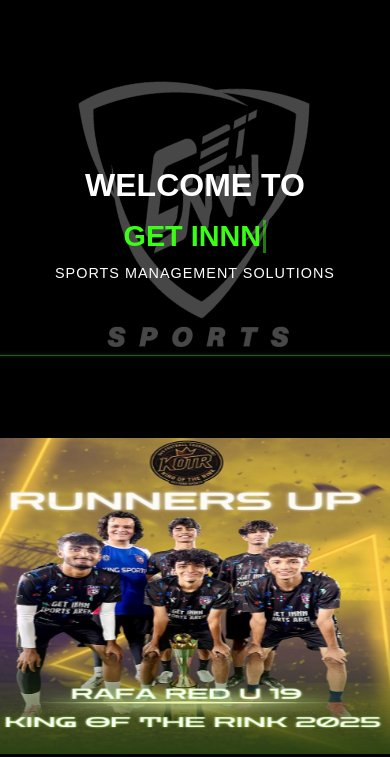
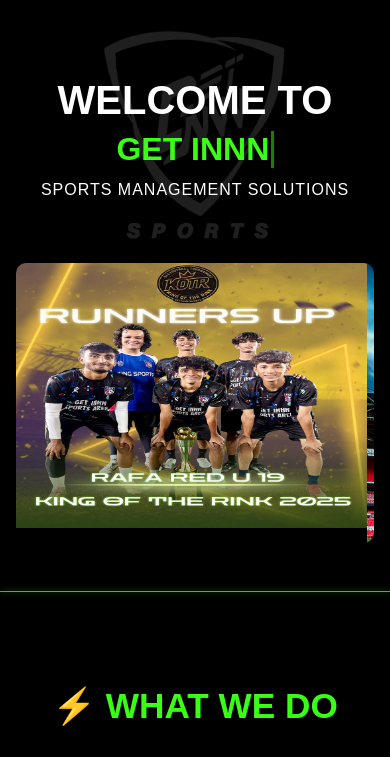
Before and after one commit to shubhamsingh024/getinnnsports, a plain HTML site: page index.html in a window 390 px wide. Shown: the part 69-826 px from the top of the page. Drawn offline with Linux system fonts and the light colour scheme.

Commit message:
index.html

```diff
--- a/index.html
+++ b/index.html
@@ -22,43 +22,32 @@
   position: relative;
   z-index: 20;
 }
-
 .navbar .logo {
   display: flex;
   align-items: center;
   font-size: 1.5rem;
   font-weight: bold;
 }
-
 .navbar .logo img {
   width: 40px;
   margin-right: 10px;
 }
-
 .navbar .menu {
   display: flex;
   gap: 1.5rem;
 }
-
 .navbar .menu a {
   color: #fff;
   text-decoration: none;
   font-weight: bold;
 }
-
-    .navbar .menu a:hover {
-      color: #39ff14;
-    }
-
-    /* Hamburger */
+.navbar .menu a:hover { color: #39ff14; }
 .hamburger {
   display: none;
   font-size: 2rem;
   cursor: pointer;
   color: #39ff14;
 }
-
-    /* Mobile Menu */
 .mobile-menu {
   position: fixed;
   top: 0;
@@ -72,11 +61,7 @@
   transition: right 0.3s ease-in-out;
   z-index: 30;
 }
-
-    .mobile-menu.active {
-      right: 0;
-    }
-
+.mobile-menu.active { right: 0; }
 .mobile-menu a {
   margin: 1rem 0;
   color: #fff;
@@ -84,11 +69,7 @@
   font-weight: bold;
   text-decoration: none;
 }
-
-    .mobile-menu a:hover {
-      color: #39ff14;
-    }
-
+.mobile-menu a:hover { color: #39ff14; }
 .close-btn {
   position: absolute;
   top: 1.5rem;
@@ -108,8 +89,6 @@
   position: relative;
   overflow: hidden;
 }
-
-    /* Background logo (desktop) */
 .hero::before {
   content: "";
   position: absolute;
@@ -123,7 +102,6 @@
   transform: translate(-50%, -50%);
   z-index: 1;
 }
-
 .hero-left {
   flex: 1;
   display: flex;
@@ -133,13 +111,11 @@
   position: relative;
   z-index: 2;
 }
-
 .hero-left h1 {
   font-size: 3rem;
   font-weight: bold;
   margin-bottom: 1rem;
 }
-
 .typing {
   display: inline-block;
   border-right: 3px solid #39ff14;
@@ -151,18 +127,15 @@
   font-size: 2.5rem;
   text-transform: uppercase;
 }
-
 @keyframes typing {
   0% { width: 0 }
   50% { width: 100% }
   100% { width: 0 }
 }
-
 @keyframes blink {
-      0%, 100% { border-color: transparent }
+  0%,100% { border-color: transparent }
   50% { border-color: #39ff14 }
 }
-
 .quote {
   font-size: 1rem;
   color: #fff;
@@ -171,8 +144,6 @@
   letter-spacing: 1px;
   text-transform: uppercase;
 }
-
-    /* Hero Right - Slider */
 .hero-right {
   flex: 1;
   display: flex;
@@ -181,21 +152,18 @@
   position: relative;
   z-index: 2;
 }
-
 .slider {
   width: 100%;
   max-width: 500px;
-      aspect-ratio: 4 / 3;
+  aspect-ratio: 4/3;
   position: relative;
   overflow: hidden;
   border-radius: 10px;
 }
-
 .slides {
   display: flex;
   transition: transform 1s ease-in-out;
 }
-
 .slides img {
   width: 100%;
   height: 100%;
@@ -211,13 +179,12 @@
   box-shadow: 0 0 6px rgba(57, 255, 20, 0.6);
 }
 
-    /* What We Do Section */
+/* What We Do */
 .what-we-do {
   padding: 3rem 2rem;
   text-align: center;
   background: #000;
 }
-
 .what-we-do h2 {
   font-size: 2.2rem;
   font-weight: bold;
@@ -225,7 +192,6 @@
   margin-bottom: 2rem;
   text-transform: uppercase;
 }
-
 .carousel-container {
   position: relative;
   width: 100%;
@@ -233,12 +199,10 @@
   margin: auto;
   overflow: hidden;
 }
-
 .carousel {
   display: flex;
   transition: transform 0.6s ease-in-out;
 }
-
 .card {
   width: 100%;
   flex-shrink: 0;
@@ -249,7 +213,6 @@
   padding: 1rem;
   box-sizing: border-box;
 }
-
 .card img {
   width: 100%;
   height: 200px;
@@ -257,18 +220,9 @@
   border-radius: 10px;
   margin-bottom: 1rem;
 }
-
-    .card h3 {
-      color: #39ff14;
-      margin-bottom: 0.5rem;
-    }
-
-    .card p {
-      color: #ccc;
-      font-size: 0.9rem;
-    }
-
-    .prev, .next {
+.card h3 { color: #39ff14; margin-bottom: 0.5rem; }
+.card p { color: #ccc; font-size: 0.9rem; }
+.prev,.next {
   position: absolute;
   top: 50%;
   transform: translateY(-50%);
@@ -281,16 +235,10 @@
   border-radius: 50%;
   z-index: 10;
 }
-
 .prev { left: 10px; }
 .next { right: 10px; }
+.prev:hover,.next:hover { background: #39ff14; color: #000; }
 
-    .prev:hover, .next:hover {
-      background: #39ff14;
-      color: #000;
-    }
-
-    /* Footer */
 footer {
   text-align: center;
   padding: 1rem;
@@ -299,98 +247,66 @@
   border-top: 1px solid #39ff14;
 }
 
-    /* ✅ Responsive - Mobile Only Adjustments */
+/* Mobile */
 @media (max-width: 768px) {
+  /* Hide desktop background logo on mobile */
+  .hero::before { display: none; }
+
   .navbar .menu { display: none; }
   .hamburger { display: block; }
 
+  /* Hero - column layout */
   .hero {
     flex-direction: column;
     text-align: center;
-        padding: 3rem 1rem;
-        position: relative;
+    padding: 2rem 1rem;
+    min-height: auto;
   }
-
   .hero-left {
     align-items: center;
-        padding: 1rem;
-      }
-
-      .hero-left h1 {
-        font-size: 2rem;
-        text-align: center;
-      }
-
-      .typing {
-        font-size: 1.8rem;
-        margin: 0 auto;
-      }
-
-      .quote {
-        font-size: 0.9rem;
-        text-align: center;
-      }
-
-      /* Background logo - larger, slightly higher opacity */
-      .hero::before {
-        content: "";
-        position: absolute;
-        top: 35px;
-        left: 50%;
-        width: 320px;
-        height: 320px;
-        opacity: 0.28;
-        background: url('getinnn-logo.png') no-repeat center;
-        background-size: contain;
-        transform: translateX(-50%);
-        z-index: 1;
-      }
-
-      .hero-left, .hero-right {
     position: relative;
     z-index: 2;
   }
 
-      /* Green line above auto slider - matches What We Do line */
-      .hero-right::before {
+  /* Mobile background logo only */
+  .hero-left::before {
     content: "";
     position: absolute;
-        top: -20px;
-        left: 0;
+    top: 50%;
+    left: 50%;
+    width: 250px;
+    height: 250px;
+    background: url('getinnn-logo.png') no-repeat center;
+    background-size: contain;
+    opacity: 0.12;
+    transform: translate(-50%, -50%);
+    z-index: -1; /* behind text */
+  }
+
+  .hero-left h1 { font-size: 2.5rem; margin-bottom: 0.5rem; }
+  .typing { font-size: 2rem; }
+  .quote { font-size: 1rem; }
+
+  /* Slider slightly lower */
+  .hero-right {
+    margin-top: 3rem;
     width: 100%;
-        height: 1px;
-        background-color: rgba(57, 255, 20, 0.4);
-        box-shadow: 0 0 4px rgba(57, 255, 20, 0.3);
+    max-width: 500px;
     z-index: 2;
   }
+  .slider { height: 280px; }
 
-      /* Taller slider box - images scale properly */
-      .slider {
-        width: 100%;
-        max-width: 100%;
-        height: 320px;
-        border-radius: 10px;
-        overflow: hidden;
-      }
-
-      .slides img {
-        width: 100%;
-        height: 100%;
-        object-fit: cover;
-      }
-
-      .card img {
-        height: 160px;
-      }
+  /* What We Do - show one card only */
+  .carousel { flex-wrap: nowrap; overflow: hidden; }
+  .card img { height: 160px; }
 }
 </style>
 </head>
 <body>
-  <!-- Navbar -->
+
 <nav class="navbar">
   <div class="logo">
-      <img src="getinnn-logo.png" alt="Logo" />
-      Getinnn Sports
+    <img src="getinnn-logo.png" alt="Logo" /> Getinnn Sports
   </div>
   <div class="menu">
     <a href="index.html">Home</a>
@@ -404,7 +320,6 @@
   <div class="hamburger" id="hamburger">&#9776;</div>
 </nav>
 
-  <!-- Mobile Menu -->
 <div class="mobile-menu" id="mobileMenu">
   <div class="close-btn" id="closeBtn">&times;</div>
   <a href="index.html">Home</a>
@@ -416,31 +331,27 @@
   <a href="contact.html">Contact</a>
 </div>
 
-  <!-- Hero Section -->
 <section class="hero">
   <div class="hero-left">
     <h1>WELCOME TO</h1>
     <div class="typing">GET INNN SPORTS</div>
     <p class="quote">Sports Management Solutions</p>
   </div>
-
   <div class="hero-right">
     <div class="slider">
       <div class="slides" id="slides">
-          <img src="p1.jpg" alt="Slide 1" />
-          <img src="p2.jpg" alt="Slide 2" />
-          <img src="p3.jpg" alt="Slide 3" />
-          <img src="p4.jpg" alt="Slide 4" />
-          <img src="p5.jpg" alt="Slide 5" />
+        <img src="p1.jpg" alt="Slide 1">
+        <img src="p2.jpg" alt="Slide 2">
+        <img src="p3.jpg" alt="Slide 3">
+        <img src="p4.jpg" alt="Slide 4">
+        <img src="p5.jpg" alt="Slide 5">
       </div>
     </div>
   </div>
 </section>
 
-  <!-- Divider Line -->
 <div class="section-divider"></div>
 
-  <!-- What We Do Section -->
 <section class="what-we-do">
   <h2>⚡ What We Do</h2>
   <div class="carousel-container">
@@ -471,50 +382,36 @@
   </div>
 </section>
 
-  <!-- Footer -->
 <footer>© 2025 Getinnn Sports | All Rights Reserved</footer>
 
 <script>
-    // Hero Slider
+// Hero slider
 const slidesContainer = document.getElementById('slides');
 const slides = slidesContainer.querySelectorAll('img');
 let currentIndex = 0;
-    const slideCount = slides.length;
-    const intervalTime = 5000;
+setInterval(() => {
+  currentIndex = (currentIndex + 1) % slides.length;
+  slidesContainer.style.transform = `translateX(-${currentIndex*100}%)`;
+},5000);
 
-    function showSlide(index) {
-      slidesContainer.style.transform = `translateX(-${index * 100}%)`;
-    }
-
-    setInterval(() => {
-      currentIndex = (currentIndex + 1) % slideCount;
-      showSlide(currentIndex);
-    }, intervalTime);
-
-    // What We Do Carousel
+// What We Do carousel
 const carousel = document.getElementById('carousel');
 const cards = document.querySelectorAll('.card');
 let index = 0;
-
-    function moveSlide(step) {
+function moveSlide(step){
   index += step;
-      if (index < 0) index = cards.length - 1;
-      if (index >= cards.length) index = 0;
-      carousel.style.transform = `translateX(-${index * 100}%)`;
+  if(index<0) index=cards.length-1;
+  if(index>=cards.length) index=0;
+  carousel.style.transform = `translateX(-${index*100}%)`;
 }
 
 // Mobile menu
 const hamburger = document.getElementById('hamburger');
 const mobileMenu = document.getElementById('mobileMenu');
 const closeBtn = document.getElementById('closeBtn');
+hamburger.addEventListener('click', ()=> mobileMenu.classList.add('active'));
+closeBtn.addEventListener('click', ()=> mobileMenu.classList.remove('active'));
+</script>
 
-    hamburger.addEventListener('click', () => {
-      mobileMenu.classList.add('active');
-    });
-
-    closeBtn.addEventListener('click', () => {
-      mobileMenu.classList.remove('active');
-    });
-  </script>
 </body>
 </html>
```
Lines whose indentation alone changed are shown as unchanged.
